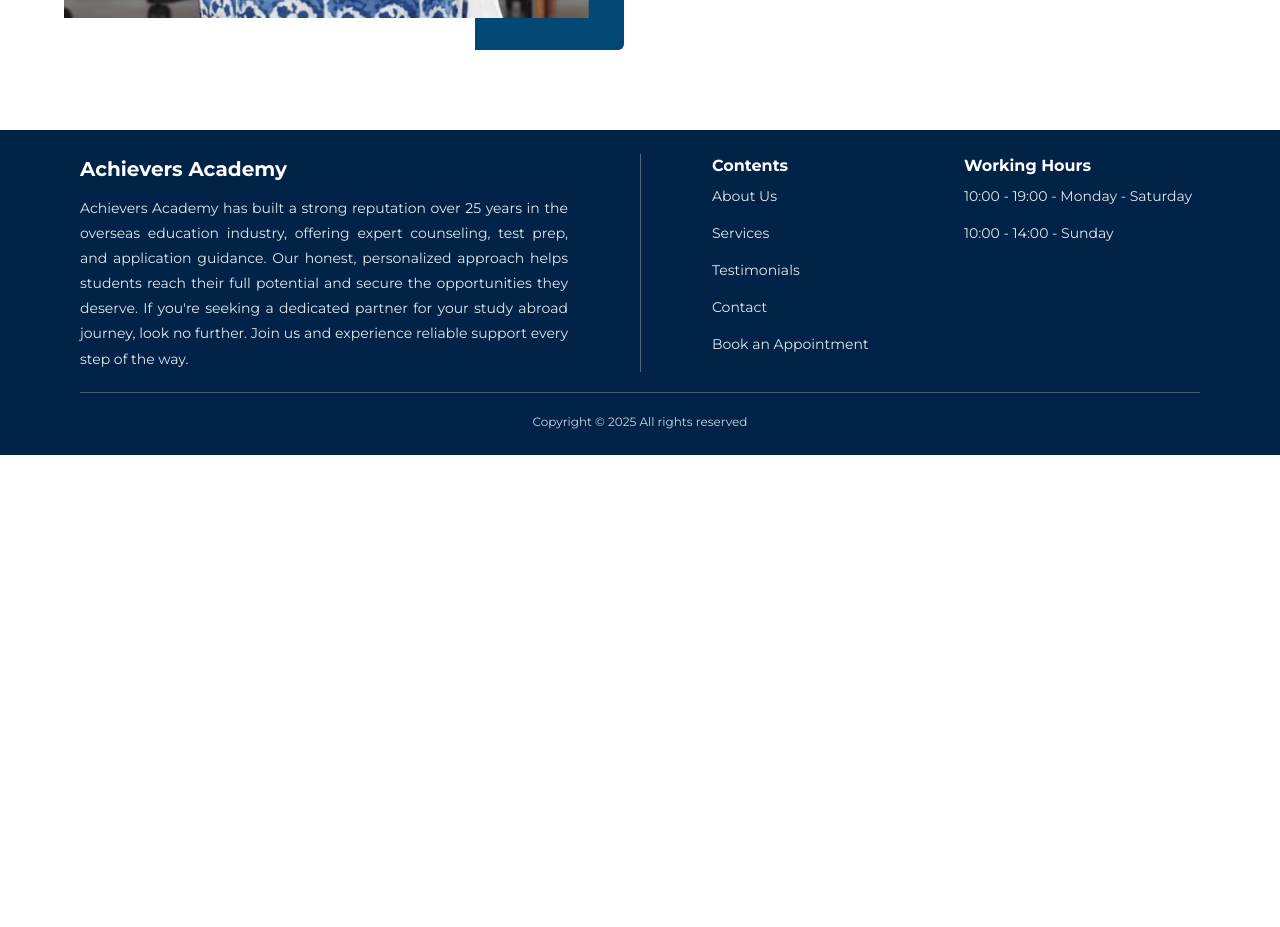
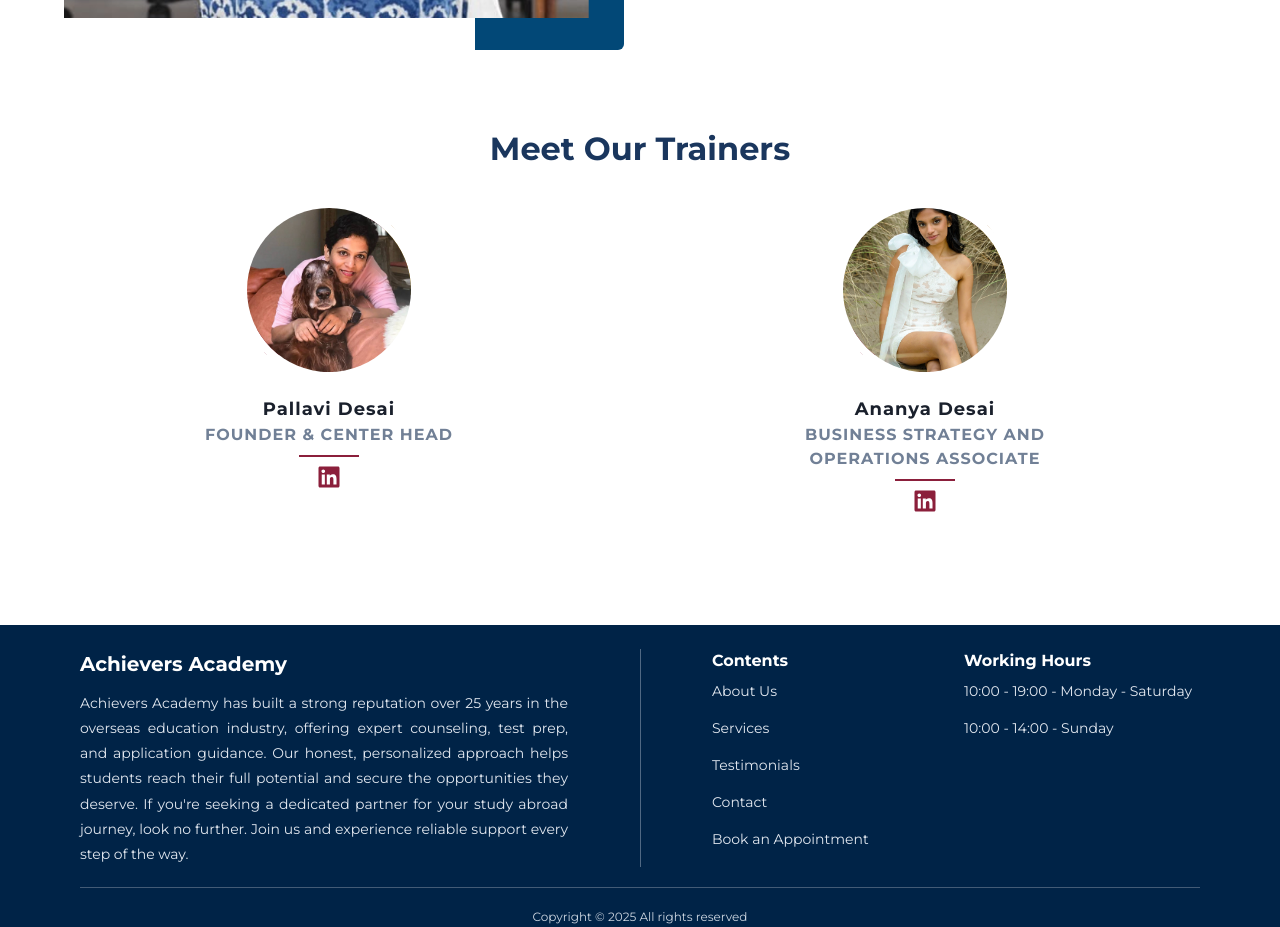
Before and after one commit to Shreyanshp-3/AchieversApp, a React (Create React App) app: page /aboutus in a window 1280 px wide. Shown: the part 1040-1967 px from the top of the page. Before the commit the page ends 1495 px from the top, so only its background shows below. Built offline with nearby package versions, Linux system fonts and the light colour scheme.

Commit message:
changes in about us page

```diff
--- a/src/components/Aboutus/Aboutus.jsx
+++ b/src/components/Aboutus/Aboutus.jsx
@@ -1,30 +1,34 @@
-import { Box, Heading, Text, Flex, Image } from "@chakra-ui/react";
+import { Box, Heading, Text, Flex, Image, Link } from "@chakra-ui/react";
 import Navbar from "../Homepage/Navbar";
 import Footer from "../Homepage/Footer";
-import speaker from "../../img/newabout.png"; // adjust path as needed
-import topBg from "../../theme/aboutusbg.png"; // your blue background image
-import mobiletopbg from "../../img/mobileheadbg.png"; // your blue background image
+import speaker from "../../img/newabout.png";
+import topBg from "../../theme/aboutusbg.png";
+import mobiletopbg from "../../img/mobileheadbg.png";
+import ashviniImage from "../../img/trainer/websiteimage.jpg";
+import vipulImage from "../../img/trainer/websiteimage2.jpg";
+import { FaLinkedin } from "react-icons/fa";
 
 export default function AboutUs() {
     return (
         <Box>
             <Navbar />
             <br />
-            {/* Hero Section with Background Image */}
+
+            {/* Hero Section */}
             <Box
-                // bgImage={`url(${topBg})`}
                 bgImage={{
-                    base: `url(${mobiletopbg})`, // 👈 mobile image
-                    md: `url(${topBg})`,      // 👈 desktop image
+                    base: `url(${mobiletopbg})`,
+                    md: `url(${topBg})`,
                 }}
-
                 bgSize="cover"
                 bgPosition="center"
                 color="white"
                 py={20}
                 textAlign="center"
             >
-                <Heading fontSize={{ base: "24px", md: "76px", sm: "76px" }} fontWeight="bold">ABOUT US</Heading>
+                <Heading fontSize={{ base: "24px", md: "76px" }} fontWeight="bold">
+                    ABOUT US
+                </Heading>
             </Box>
 
             {/* Content Section */}
@@ -37,12 +41,12 @@
                 pb={20}
                 gap={8}
             >
-                {/* Left Image with Blue Square Decoration */}
+                {/* Left Image */}
                 <Box
                     position="relative"
                     flex="1"
                     maxW="600px"
-                    display={{ base: "none", md: "block" }} // 👈 Hides on mobile
+                    display={{ base: "none", md: "block" }}
                 >
                     <Image
                         src={speaker}
@@ -52,39 +56,19 @@
                         zIndex="2"
                         position="relative"
                     />
-                    {/* <Box
-                        position="absolute"
-                        bottom="-20px"
-                        right="-20px"
-                        width="60px"
-                        height="60px"
-                        bg="blue.900"
-                        zIndex="1"
-                        borderRadius="sm"
-                    /> */}
                 </Box>
-
 
                 {/* Right Content */}
                 <Box flex="1" mb={-10}>
-                    {/* <Text fontSize="sm" mb={1} color="gray.600">About Us</Text> */}
                     <Heading fontSize="40px" color="blue.900" mb={4}>
                         Welcome To Our Institute
                     </Heading>
                     <Text fontSize="md" color="gray.700" mb={6} textAlign="justify">
-                        In the dense overseas education industry, Achievers Academy stands tall with a formidable reputation, crafted over 25 years of immaculate counseling experience. An honest approach towards test prep, university shortlisting, and holistic application guidance, Achievers Academy continues in its journey of helping students realize their full potential and landing them opportunities that they truly deserve. So, your quest for a truly invested partner to guide you towards your overseas education dreams ends here.
-                    </Text>
+                        In the dense overseas education industry, Achievers Academy stands tall with a formidable reputation, crafted over 25 years of immaculate counseling experience. An honest approach towards test prep, university shortlisting, and holistic application guidance, Achievers Academy continues in its journey of helping students realize their full potential and landing them opportunities that they truly deserve. So, your quest for a truly invested partner to guide you towards your overseas education dreams ends here.                    </Text>
                     <Text fontSize="md" color="gray.700" mb={6} textAlign="justify">
-                        Thoroughly individual approach, personal accountability, and consistent mentorship have earned us tremendous credibility in the industry. Join us and experience reliable support every step of the way.
-                    </Text>
+                        Thoroughly individual approach, personal accountability, and consistent mentorship have earned us tremendous credibility in the industry. Join us and experience reliable support every step of the way.                    </Text>
 
-                    {/* <Button color="white" borderRadius="24" bg="#134BE4" mb={8} p={4} textTransform="uppercase">
-                        Book Appointment Now
-                    </Button> */}
-
-                    {/* Info Stats */}
-                    {/* Info Stats */}
-                    {/* Info Stats */}
+                    {/* Stats */}
                     <Box bg="#edf1fc" py={5} px={{ base: 4, md: 20 }} borderRadius="md">
                         <Flex
                             justify="space-between"
@@ -93,35 +77,165 @@
                             gap={{ base: 6, md: 0 }}
                             textAlign="center"
                         >
-                            {/* Years of Experience */}
                             <Box>
-                                <Text fontSize={{ base: "22px", sm: "22px", md: "40px" }} fontWeight="bold" color="#024877">
+                                <Text fontSize={{ base: "22px", md: "40px" }} fontWeight="bold" color="#024877">
                                     25+
                                 </Text>
-                                <Text fontSize={{ base: "10px", sm: "22px", md: "16px" }} color="#024877">Years of Experience</Text>
+                                <Text fontSize={{ base: "10px", md: "16px" }} color="#024877">Years of Experience</Text>
                             </Box>
 
-                            {/* University Admits */}
                             <Box>
-                                <Text fontSize={{ base: "22px", sm: "22px", md: "40px" }} fontWeight="bold" color="#024877">
+                                <Text fontSize={{ base: "22px", md: "40px" }} fontWeight="bold" color="#024877">
                                     15K+
                                 </Text>
-                                <Text fontSize={{ base: "10px", sm: "22px", md: "16px" }} color="#024877">University Admits</Text>
+                                <Text fontSize={{ base: "10px", md: "16px" }} color="#024877">University Admits</Text>
                             </Box>
 
-                            {/* Scholarship Rate */}
                             <Box>
-                                <Text fontSize={{ base: "22px", sm: "22px", md: "40px" }} fontWeight="bold" color="#024877">
+                                <Text fontSize={{ base: "22px", md: "40px" }} fontWeight="bold" color="#024877">
                                     60%
                                 </Text>
-                                <Text fontSize={{ base: "10px", sm: "22px", md: "16px" }} color="#024877">Scholarship Rate</Text>
+                                <Text fontSize={{ base: "10px", md: "16px" }} color="#024877">Scholarship Rate</Text>
                             </Box>
                         </Flex>
                     </Box>
-
-
                 </Box>
             </Flex>
+
+            {/* Our Trainers Section */}
+            <Box px={{ base: 4, md: 16 }} pb={20} textAlign="center">
+                <Heading fontSize="32px" color="blue.900" mb={8}>
+                    Meet Our Trainers
+                </Heading>
+                <Flex justify="center" gap={10} wrap="wrap">
+                    {/* Trainer 1 */}
+                    <Box maxW="300px" mx="auto" mb={8} textAlign="center" position="relative">
+                        <Box position="relative" w="180px" h="180px" mx="auto" mb={4}>
+                            <Image
+                                src={ashviniImage}
+                                alt="Ashvini Danigond"
+                                borderRadius="full"
+                                boxSize="180px"
+                                objectFit="cover"
+                                border="8px solid white"
+                                zIndex={1}
+                                position="relative"
+                            />
+                            {/* SVG arcs */}
+                            <svg
+                                width="180"
+                                height="180"
+                                style={{
+                                    position: "absolute",
+                                    top: 0,
+                                    left: 0,
+                                    pointerEvents: "none",
+                                }}
+                            >
+                                {/* Maroon arc */}
+                                <path
+                                    d="M30,150 A90,90 0 0,1 150,30"
+                                    fill="none"
+                                    stroke="#8B1F3B"
+                                    strokeWidth="10"
+                                    strokeLinecap="round"
+                                />
+                                {/* Gold arc */}
+                                <path
+                                    d="M150,30 A90,90 0 0,1 170,90"
+                                    fill="none"
+                                    stroke="#C9A13B"
+                                    strokeWidth="10"
+                                    strokeLinecap="round"
+                                />
+                                {/* Maroon arc (bottom left) */}
+                                <path
+                                    d="M30,150 A90,90 0 0,1 90,170"
+                                    fill="none"
+                                    stroke="#8B1F3B"
+                                    strokeWidth="10"
+                                    strokeLinecap="round"
+                                />
+                            </svg>
+                        </Box>
+                        <Text mt={2} fontWeight="bold" fontSize="lg" color="gray.800" letterSpacing="1px">
+                            Pallavi Desai                        </Text>
+                        <Text fontSize="md" color="gray.500" fontWeight="semibold" mb={2} letterSpacing="1px">
+                            FOUNDER & CENTER HEAD
+                        </Text>
+                        <Box borderTop="2px solid #8B1F3B" w="60px" mx="auto" mb={2}></Box>
+                        <center>
+
+                            <Link href="https://www.linkedin.com/in/pallavi--desai/" isExternal color="#8B1F3B" fontSize="2xl">
+                                <FaLinkedin />
+                            </Link>
+                        </center>
+                    </Box>
+                    {/* Trainer 2 */}
+                    <Box maxW="300px" mx="auto" mb={8} textAlign="center" position="relative">
+                        <Box position="relative" w="180px" h="180px" mx="auto" mb={4}>
+                            <Image
+                                src={vipulImage}
+                                alt="Vipul Danigond"
+                                borderRadius="full"
+                                boxSize="180px"
+                                objectFit="cover"
+                                border="8px solid white"
+                                zIndex={1}
+                                position="relative"
+                            />
+                            {/* SVG arcs */}
+                            <svg
+                                width="180"
+                                height="180"
+                                style={{
+                                    position: "absolute",
+                                    top: 0,
+                                    left: 0,
+                                    pointerEvents: "none",
+                                }}
+                            >
+                                {/* Maroon arc */}
+                                <path
+                                    d="M30,150 A90,90 0 0,1 150,30"
+                                    fill="none"
+                                    stroke="#8B1F3B"
+                                    strokeWidth="10"
+                                    strokeLinecap="round"
+                                />
+                                {/* Gold arc */}
+                                <path
+                                    d="M150,30 A90,90 0 0,1 170,90"
+                                    fill="none"
+                                    stroke="#C9A13B"
+                                    strokeWidth="10"
+                                    strokeLinecap="round"
+                                />
+                                {/* Maroon arc (bottom left) */}
+                                <path
+                                    d="M30,150 A90,90 0 0,1 90,170"
+                                    fill="none"
+                                    stroke="#8B1F3B"
+                                    strokeWidth="10"
+                                    strokeLinecap="round"
+                                />
+                            </svg>
+                        </Box>
+                        <Text mt={2} fontWeight="bold" fontSize="lg" color="gray.800" letterSpacing="1px">
+                            Ananya Desai                        </Text>
+                        <Text fontSize="md" color="gray.500" fontWeight="semibold" mb={2} letterSpacing="1px">
+                            BUSINESS STRATEGY AND OPERATIONS ASSOCIATE
+                        </Text>
+                        <Box borderTop="2px solid #8B1F3B" w="60px" mx="auto" mb={2}></Box>
+                        <center>
+
+                            <Link href="https://www.linkedin.com/in/ananya-desai" isExternal color="#8B1F3B" fontSize="2xl">
+                                <FaLinkedin />
+                            </Link>
+                        </center>
+                    </Box>
+                </Flex>
+            </Box>
 
             <Footer />
         </Box>
```
Also changed, not shown: src/img/trainer/websiteimage.jpg (added), src/img/trainer/websiteimage2.jpg (added).
